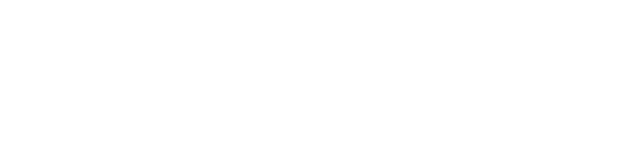
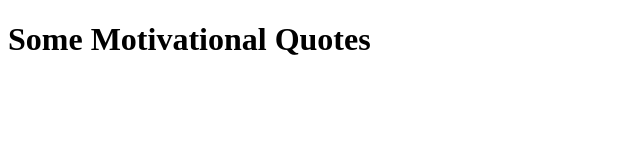
Before and after one commit to OmKadam-1/assignment-13, a plain HTML site: page index.html in a window 1280 px wide. Shown: the whole page, without its empty margins (0-640 px from the left). Drawn offline with Linux system fonts and the light colour scheme.

Commit message:
heading added

```diff
--- a/index.html
+++ b/index.html
@@ -6,6 +6,9 @@
     <title>Document</title>
 </head>
 <body>
+    <div class="main">
+        <h1 class="heading">Some Motivational Quotes</h1>
+    </div>
 
 </body>
 </html>
```
